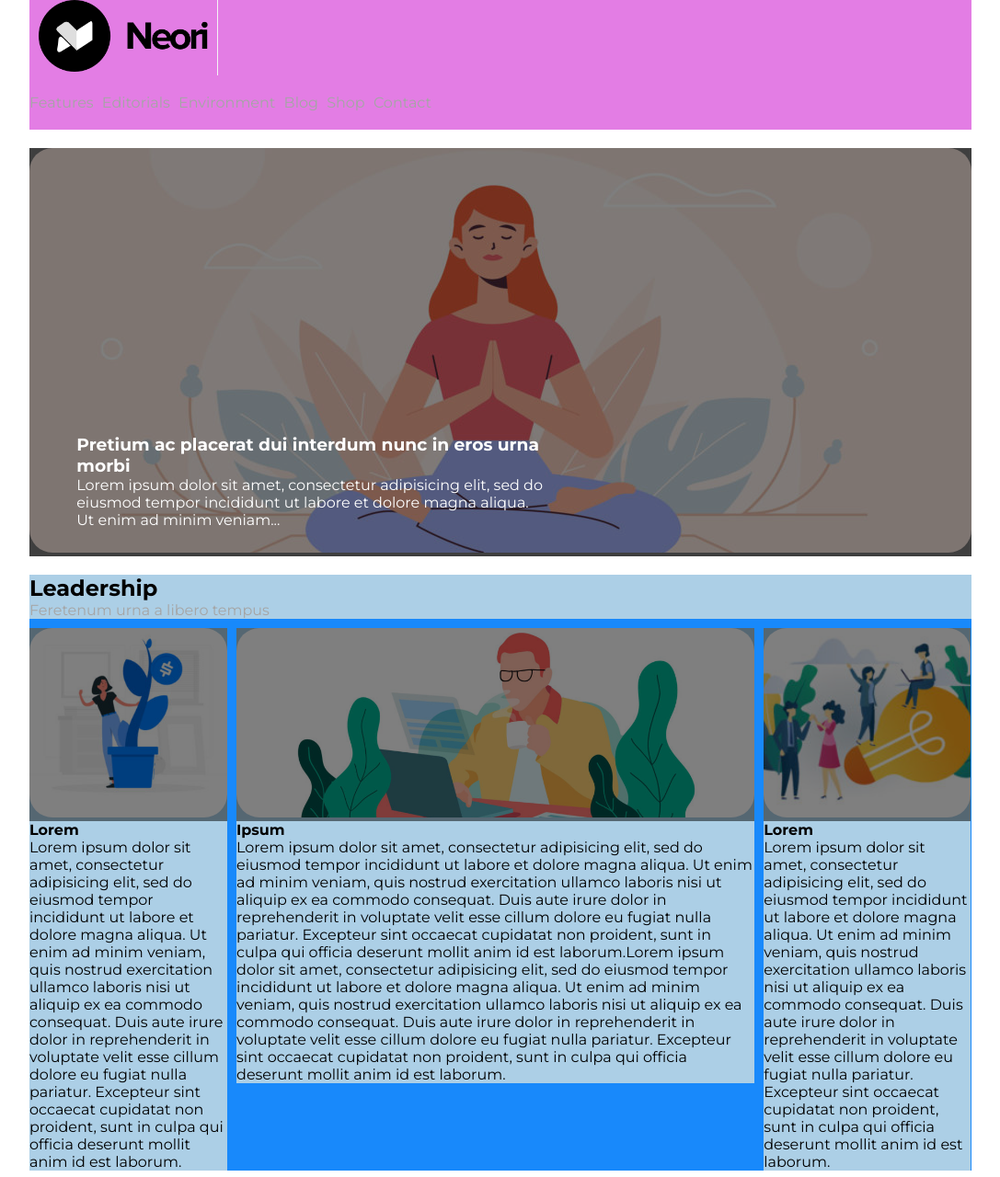
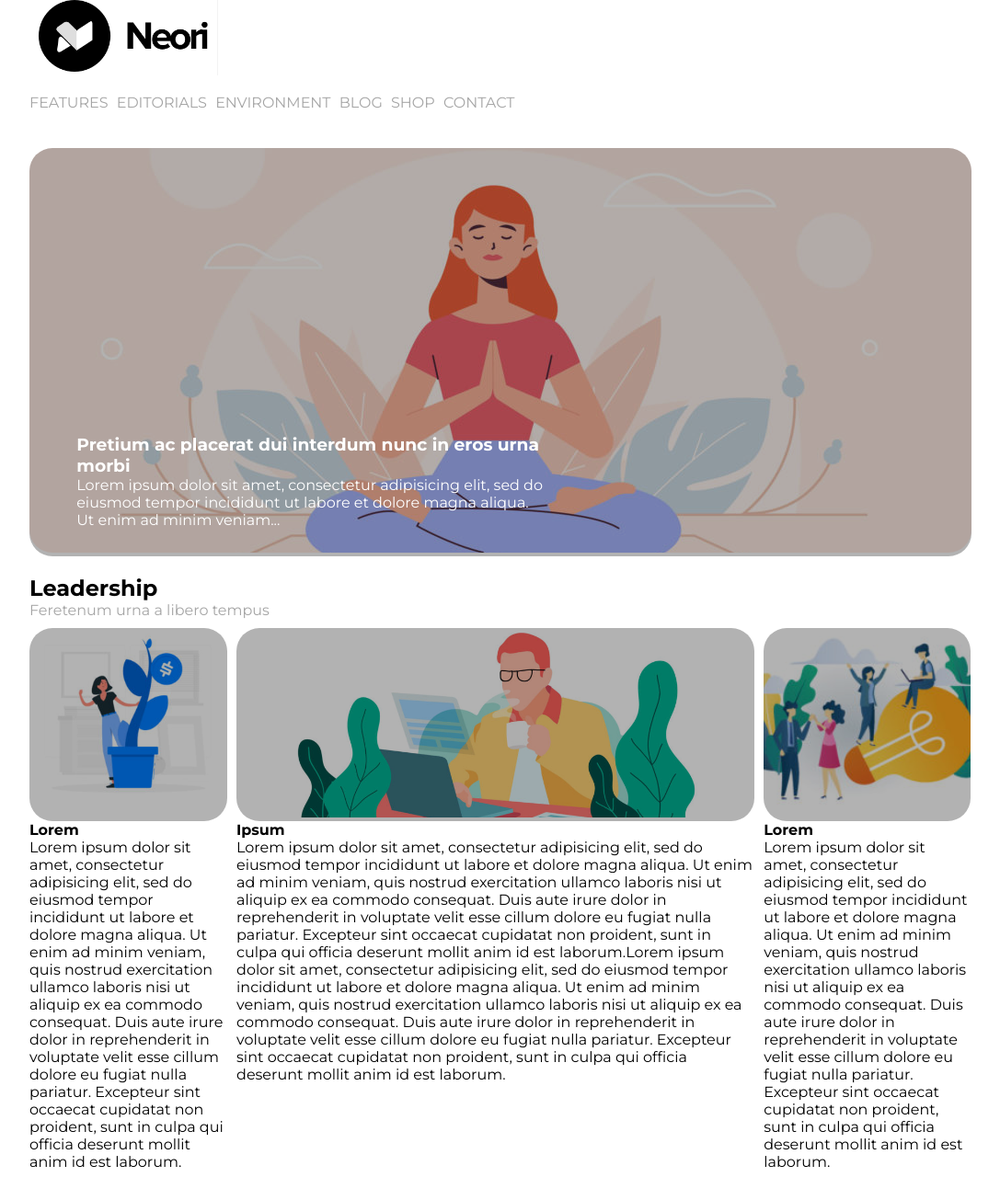
Before and after one commit to grecomatteo86/htmlcss-wp, a plain HTML site: page index.html in a window 1280 px wide. Shown: the top 1280 px of the page at 92% size, without its empty margins (96-1183 px from the left). Drawn offline with Linux system fonts and the light colour scheme.

Commit message:
-backgrounds-colors commit

```diff
--- a/css/style.css
+++ b/css/style.css
@@ -15,10 +15,6 @@ body{
 }
 
 /*logo+nav_bar*/
-.header{
-  background-color: rgb(227, 125, 228);
-}
-
 .logo{
   width: 20%;
   border-right: 1px solid rgb(243, 243, 243);
@@ -33,6 +29,7 @@ ul li{
   list-style: none;
   display: inline-block;
   margin-right: 5px;
+  text-transform: uppercase;
 }
 
 .nav_bar{
@@ -47,7 +44,6 @@ li a{
 
 /*hero*/
 .hero_container{
-  background-color: rgba(0, 0, 0, 0.5);
   margin: 20px 0;
   position: relative;
 }
@@ -73,14 +69,6 @@ li a{
 /*/hero*/
 
 /*layout*/
-.layout_container{
-  background-color: rgb(24, 137, 251);
-}
-
-.second_header{
-  background-color: rgb(172, 207, 230);
-}
-
 .second_header p{
   color: rgb(165, 165, 165);
 }
@@ -166,19 +154,18 @@ li a{
 
 .right_column, .center_column, .left_column{
   float: left;
-  background-color: rgb(172, 207, 230);
 }
 /*/clearfix*/
 /*/layout*/
 
 /*footer*/
 .footer{
-  background-color: rgb(135, 37, 250);
   margin-top: 10px;
 }
 
 .footer>p{
   text-align: center;
+  padding: 30px;
 }
 
 .heart{
@@ -192,5 +179,6 @@ li a{
   bottom: 0;
   left: 0;
   right: 0;
-  background-color: rgba(0, 0, 0, 0.5);
+  background-color: rgba(0, 0, 0, 0.3);
+  border-radius: 25px;
 }
```
